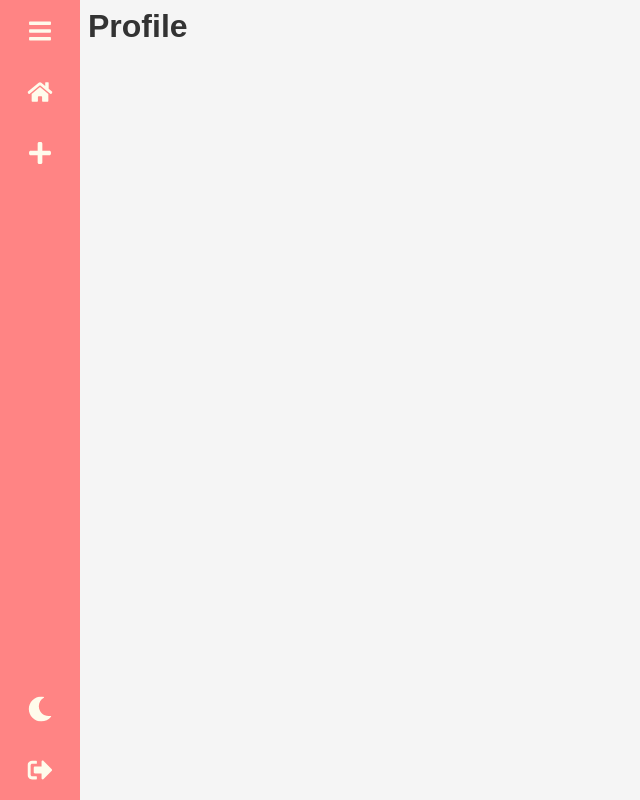
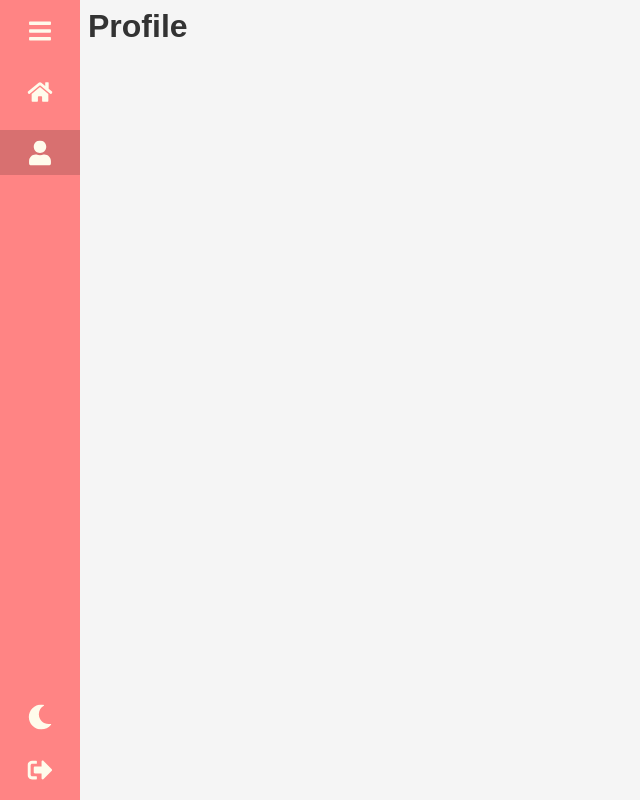
Before and after one commit to cleverpanther/taskmanager, a React (Create React App) app: page /profile in a window 1280 px wide. Shown: the whole page, without its empty margins (0-640 px from the left). Built offline with nearby package versions, Linux system fonts and the light colour scheme.

Commit message:
feat: Add profile button in the sidebar

```diff
--- a/src/components/layout/Sidebar/index.tsx
+++ b/src/components/layout/Sidebar/index.tsx
@@ -2,11 +2,12 @@ import React, { useState, useContext } from "react";
 import { useLocation, useRoute } from "wouter";
 import { ThemeContext } from "styled-components";
 import { SidebarContainer, NavList, NavItem, NavItemText } from "./styles";
-import { FaHome, FaBars, FaPlus, FaMoon, FaSun, FaSignOutAlt } from "react-icons/fa";
+import { FaHome, FaBars, FaPlus, FaUser, FaMoon, FaSun, FaSignOutAlt } from "react-icons/fa";
 
 const Sidebar: React.FC = () => {
   const [, setLocation] = useLocation();
-  const [currentPathIsHome] = useRoute("/home");
+  const [currentPageIsHome] = useRoute("/home");
+  const [currentPageIsProfile] = useRoute("/profile");
   const { toggleTheme, title: themeTitle } = useContext(ThemeContext);
   const [isExpanded, setIsExpanded] = useState(false);
 
@@ -19,16 +20,24 @@ const Sidebar: React.FC = () => {
             <NavItemText isExpanded={isExpanded}>Menu</NavItemText>
           </NavItem>
 
-          <NavItem isSelected={currentPathIsHome} onClick={() => setLocation("/home")}>
+          <NavItem isSelected={currentPageIsHome} onClick={() => setLocation("/home")}>
             <FaHome />
             <NavItemText isExpanded={isExpanded}>Home</NavItemText>
           </NavItem>
 
+          <NavItem isSelected={currentPageIsProfile} onClick={() => setLocation("/profile")}>
+            <FaUser />
+            <NavItemText isExpanded={isExpanded}>Profile</NavItemText>
+          </NavItem>
+
+          {currentPageIsHome && (
             <NavItem>
               <FaPlus />
               <NavItemText isExpanded={isExpanded}>Create template</NavItemText>
             </NavItem>
+          )}
 
+          <div style={{ marginTop: "auto" }}>
             <NavItem onClick={toggleTheme}>
               {themeTitle === "light" ? <FaMoon /> : <FaSun />}
               <NavItemText isExpanded={isExpanded}>Toggle theme</NavItemText>
@@ -38,6 +47,7 @@ const Sidebar: React.FC = () => {
               <FaSignOutAlt />
               <NavItemText isExpanded={isExpanded}>Logout</NavItemText>
             </NavItem>
+          </div>
         </NavList>
       </nav>
     </SidebarContainer>
--- a/src/components/layout/Sidebar/styles.ts
+++ b/src/components/layout/Sidebar/styles.ts
@@ -9,13 +9,18 @@ interface INavItem {
   isSelected?: boolean;
 }
 
+const navItemBackground = (theme: DefaultTheme) => {
+  const shadeValue = theme.title == "dark" ? 0.3 : 0.15;
+  return shade(shadeValue, theme.colors.primary);
+};
+
 export const SidebarContainer = styled.aside<IStyledProps>`
   display: flex;
   flex-direction: column;
   width: ${({ isExpanded }) => (isExpanded ? "250px" : "80px")};
   height: 100vh;
   background-color: ${({ theme }) => theme.colors.primary};
-  transition: all ease 0.3s;
+  transition: width ease 0.3s;
 
   nav {
     flex: 1;
@@ -28,11 +33,6 @@ export const NavList = styled.ul`
   flex-direction: column;
   color: ${({ theme }) => theme.colors.secondary};
 `;
-
-const navItemBackground = (theme: DefaultTheme) => {
-  const shadeValue = theme.title == "dark" ? 0.3 : 0.15;
-  return shade(shadeValue, theme.colors.primary);
-};
 
 export const NavItem = styled.li<INavItem>`
   position: relative;
@@ -48,10 +48,6 @@ export const NavItem = styled.li<INavItem>`
     cursor: pointer;
     ${({ isSelected }) => (isSelected ? "cursor:default;" : "")}
     background-color: ${({ theme }) => navItemBackground(theme)};
-  }
-
-  &:nth-of-type(4) {
-    margin-top: auto;
   }
 
   svg,
```
Lines whose indentation alone changed are shown as unchanged.
